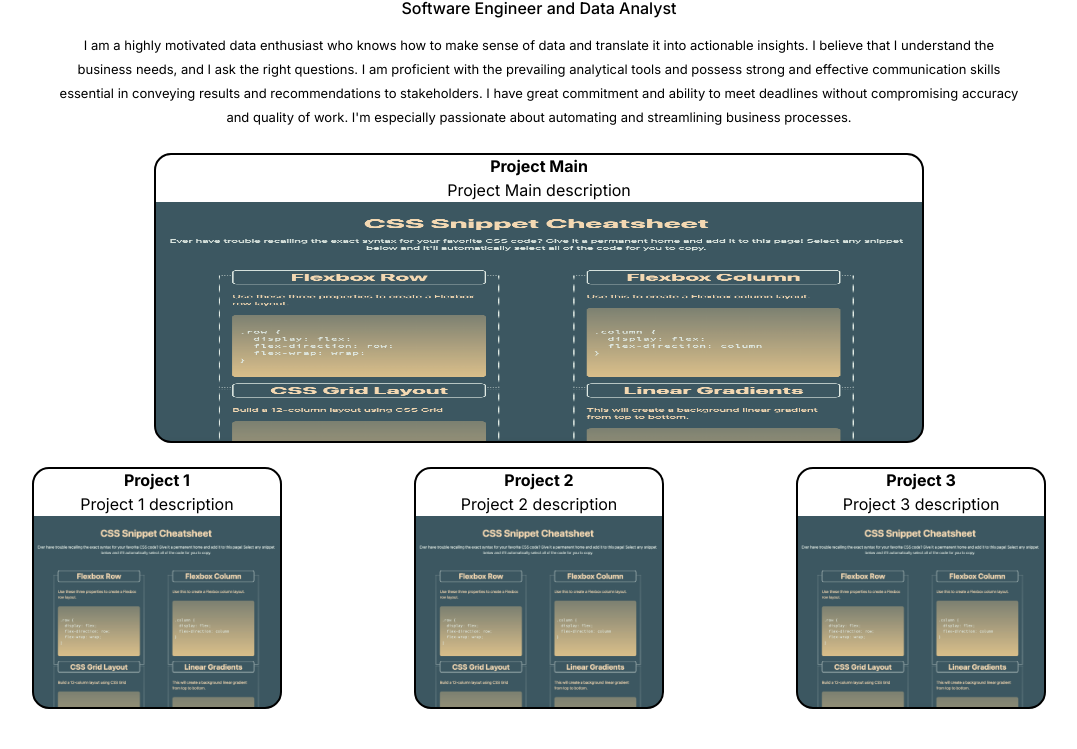
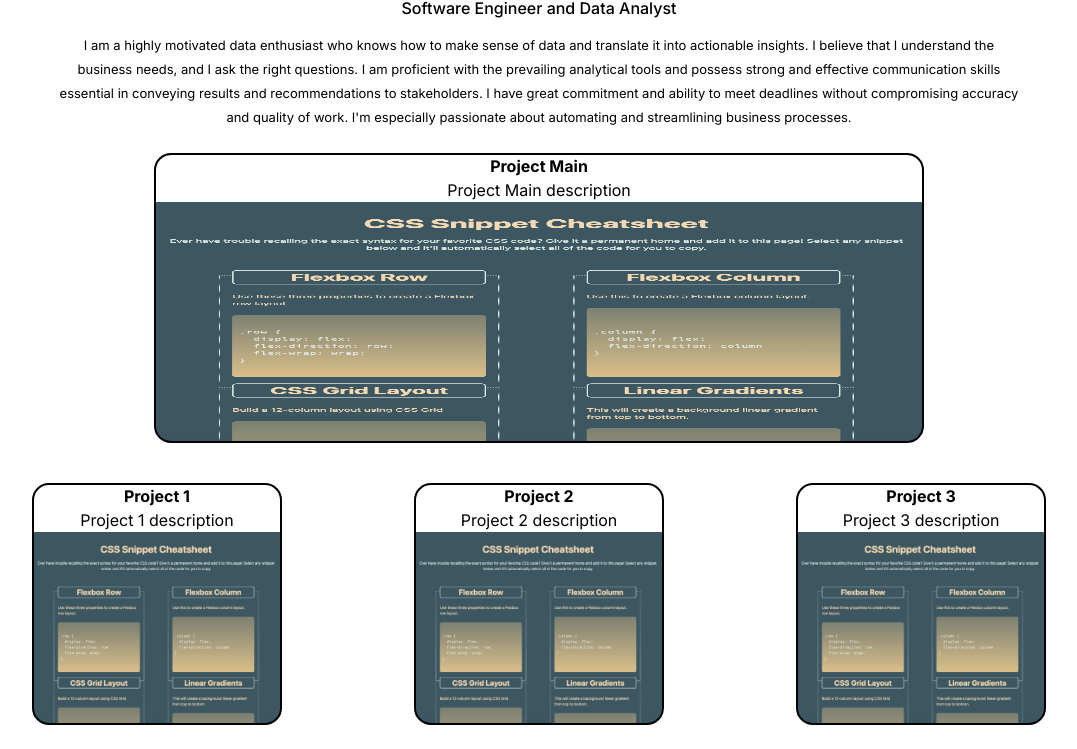
Before and after one commit to mccoydidericksen/personal-portfolio, a plain HTML site: page index.html in a window 1280 px wide. Shown: the part 98-847 px from the top of the page, without its empty margins (101-1178 px from the left). Drawn offline with Linux system fonts and the light colour scheme.

Commit message:
add margin to project cards

```diff
--- a/assets/css/style.css
+++ b/assets/css/style.css
@@ -60,6 +60,7 @@ header li {
     text-align: center;
     outline: auto;
     border-radius: 1.0rem;
+    margin-top: 1rem
 }
 
 .projects img {
@@ -93,7 +94,7 @@ header li {
     border-bottom-right-radius: 1.0rem;
 }
 
-@media screen and (max-width: 772px) {
+@media screen and (max-width: 600px) {
     .projects {
       display: flex;
       flex-direction: column;
```
